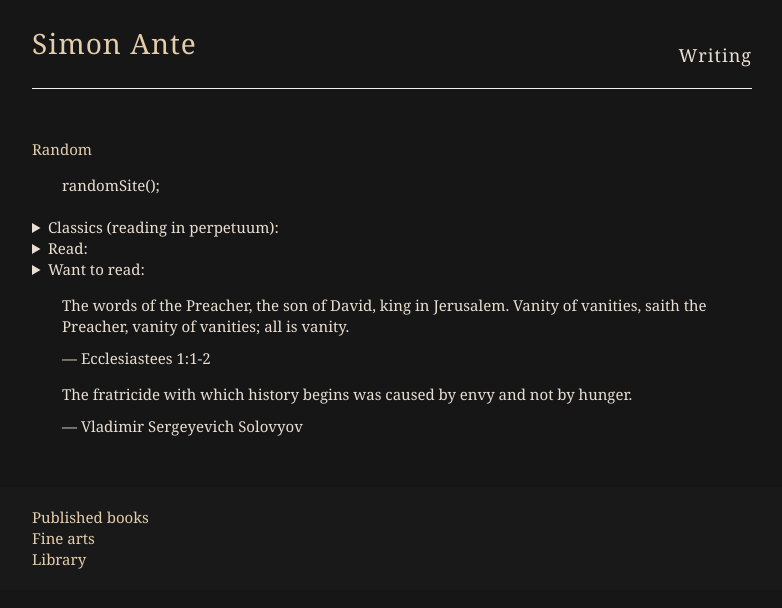
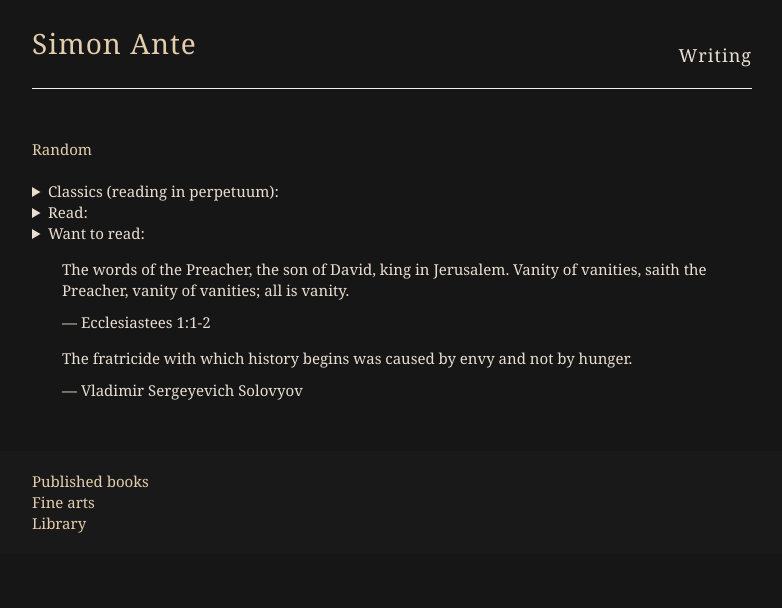
Before and after one commit to simonante/shimonem, a Jekyll site: the page built from books.md, in a window 1280 px wide. Shown: the top 608 px of the page, without its empty margins (248-1030 px from the left). Built offline with Jekyll 4.4.1, drawn with Linux system fonts in a browser that asks for light colours.

Commit message:
Update books.md

```diff
--- a/books.md
+++ b/books.md
@@ -5,20 +5,15 @@ permalink: /reading/
 ---
 
 <script>
-    var sites = [
+    var quotes = [
         '{% include quote-i.html %}',
         '{% include quote-ii.html %}'
     ];
 
     function random-quote-i() {
-        var i = parseInt(Math.random() * sites.length);
-        location.href = sites[i];
+        var i = parseInt(Math.random() * quotes.length);
+        location.href = quotes[i];
     }
 </script>
 
 <a href="#" onclick="random-quote-i();">Random</a>
-<ul>
-  <p>
-      randomSite();
-  </p>
-</ul>
```
